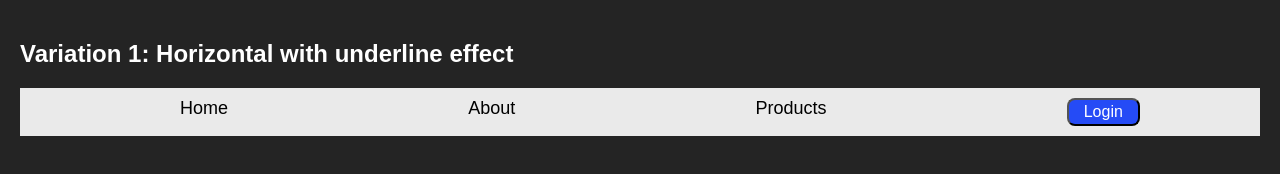
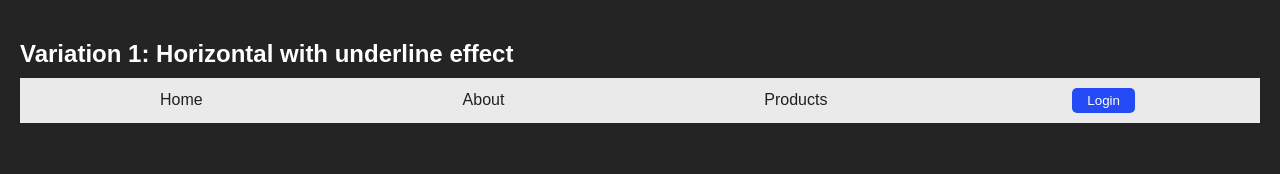
Before and after one commit to farjiiwow/LEARNING, a plain HTML site: page webDev/CSS/05_navbar/navbar.html in a window 1280 px wide. Drawn offline with Linux system fonts and the light colour scheme.

Commit message:
update navbar

```diff
--- a/webDev/CSS/05_navbar/navbar.html
+++ b/webDev/CSS/05_navbar/navbar.html
@@ -7,36 +7,59 @@
     <style>
       body {
         font-family: Arial, Helvetica, sans-serif;
-        padding: 0;
-        margin: 20px;
+        margin: 0;
+        padding: 20px;
         background-color: #242424;
-        color: white;
+        color: #fff;
       }
-      .nav-container h2 {
-        margin-top: 40px;
+      .nav-container {
+        margin-bottom: 40px;
+      }
+      h2 {
+        margin-bottom: 10px;
       }
       .nav1 {
         background-color: #eaeaea;
-        font-size: 18px;
+        padding: 10px;
       }
       .nav1 ul {
+        list-style-type: none;
+        margin: 0;
+        padding: 0;
         display: flex;
         justify-content: space-around;
-        list-style-type: none;
+        align-items: center;
       }
       .nav1 li {
-        padding: 10px;
+        display: inline;
       }
       .nav1 a {
         text-decoration: none;
-        color: black;
+        color: #202020;
+        padding: 5px 15px;
+        position: relative;
       }
-      .nav1 button {
-        border-radius: 8px;
-        padding: 3px 15px;
+      .nav1 a:after {
+        content: "";
+        position: absolute;
+        height: 2px;
+        width: 100%;
+        left: 0;
+        bottom: 0;
+        background-color: #0a65c7;
+        transform: scaleX(0);
+        transition: transform 0.3s ease-in-out;
+      }
+      .nav1 a:hover::after {
+        transform: scaleX(1);
+      }
+      .nav1 .login-btn {
         background-color: #254bf6;
         color: #fff;
-        font-size: 16px;
+        border: none;
+        padding: 5px 15px;
+        border-radius: 5px;
+        cursor: pointer;
       }
     </style>
   </head>
```
